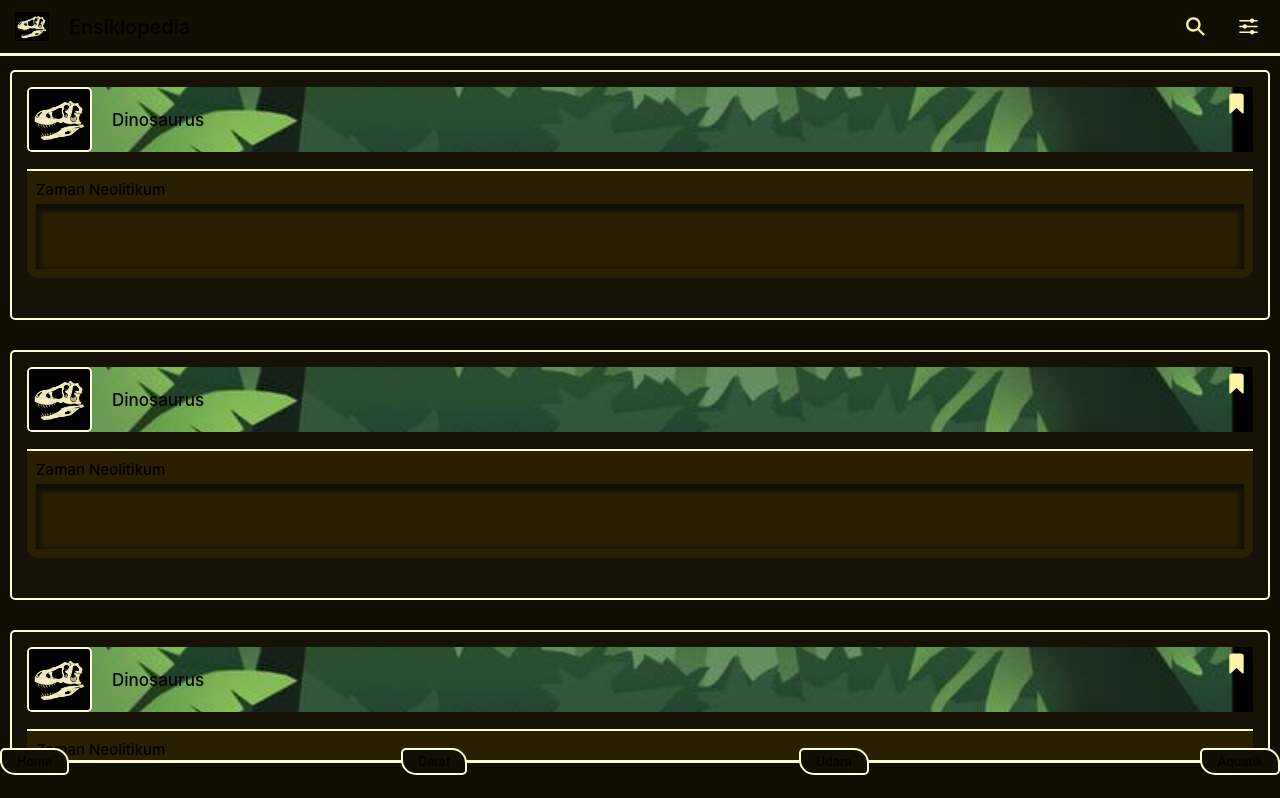
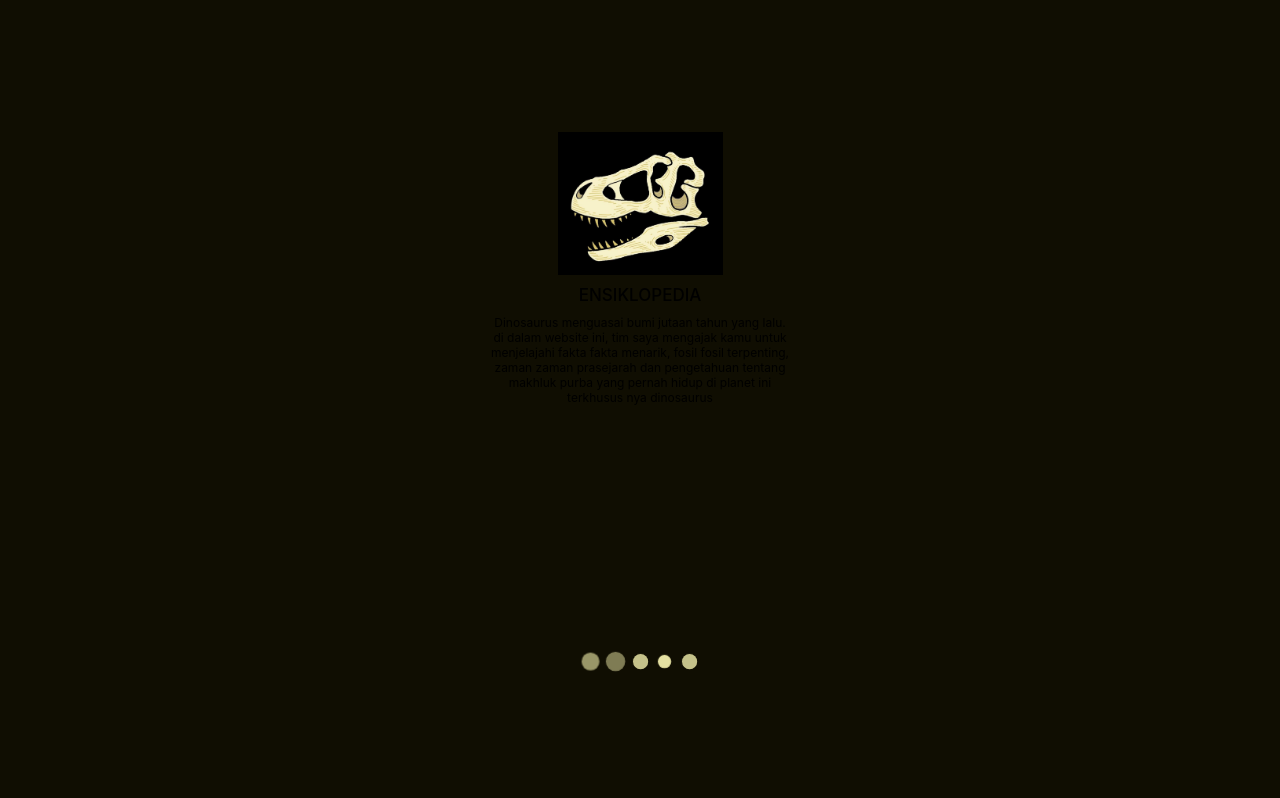
Before and after one commit to fridfn/ensiklopedia-website, a React (Vite) app: page / in a window 1280 px wide. Shown: the top 798 px of the page. Built offline with nearby package versions, Linux system fonts and the light colour scheme.

Commit message:
memperbaiki image yang tidak benar

```diff
--- a/src/App.jsx
+++ b/src/App.jsx
@@ -13,7 +13,7 @@ function App() {
   useEffect(() => {
    setTimeout(() => {
     setLoading(false)
-   }, 20);
+   }, 10000);
   }, []);
 
   return (
--- a/src/components.css
+++ b/src/components.css
@@ -3,8 +3,8 @@
  --primary-text: #ffffffde;
  --primary-icon: #fff4a7;
  --primary-cards: #100e02;
- /* --primary-border: #019300; */
- --primary-border: #fffcd2;
+ --primary-border: #019300;
+/* --primary-border: #fffcd2;*/
  --primary-hover: #494624;
  --secondary-text: #856100;
  --secondary-cards: #161105;
```
